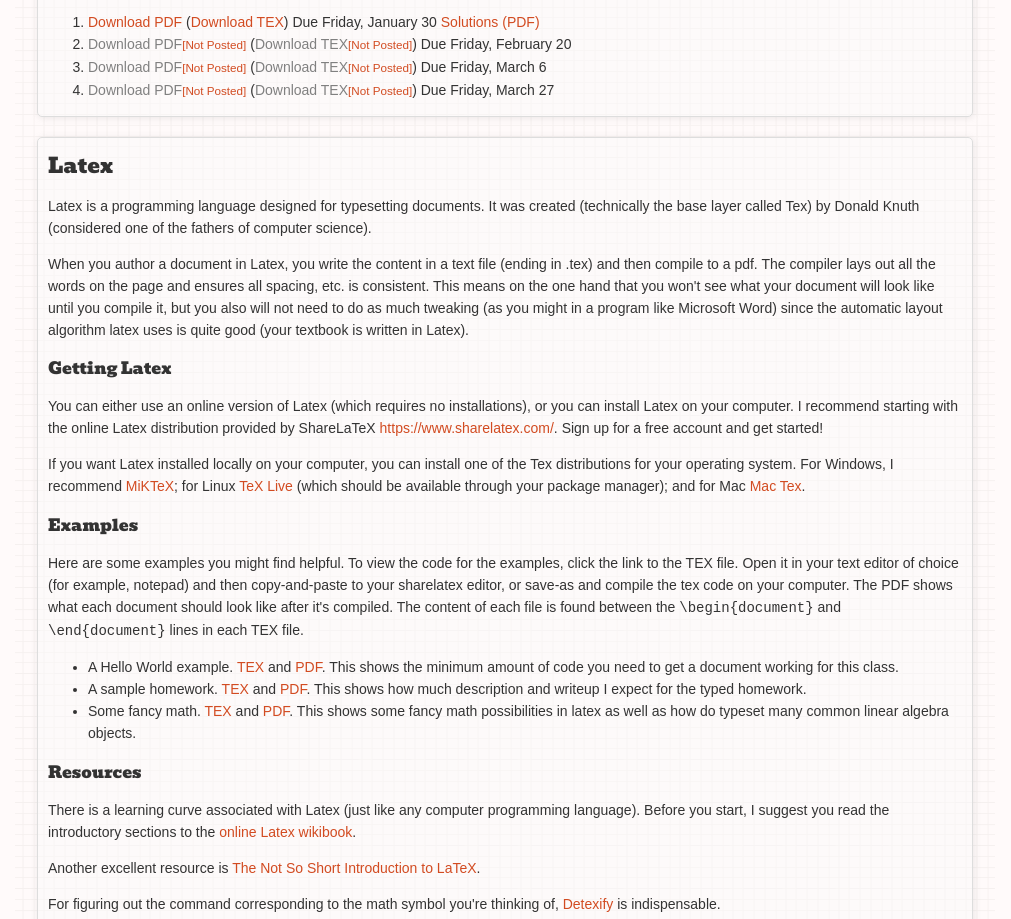
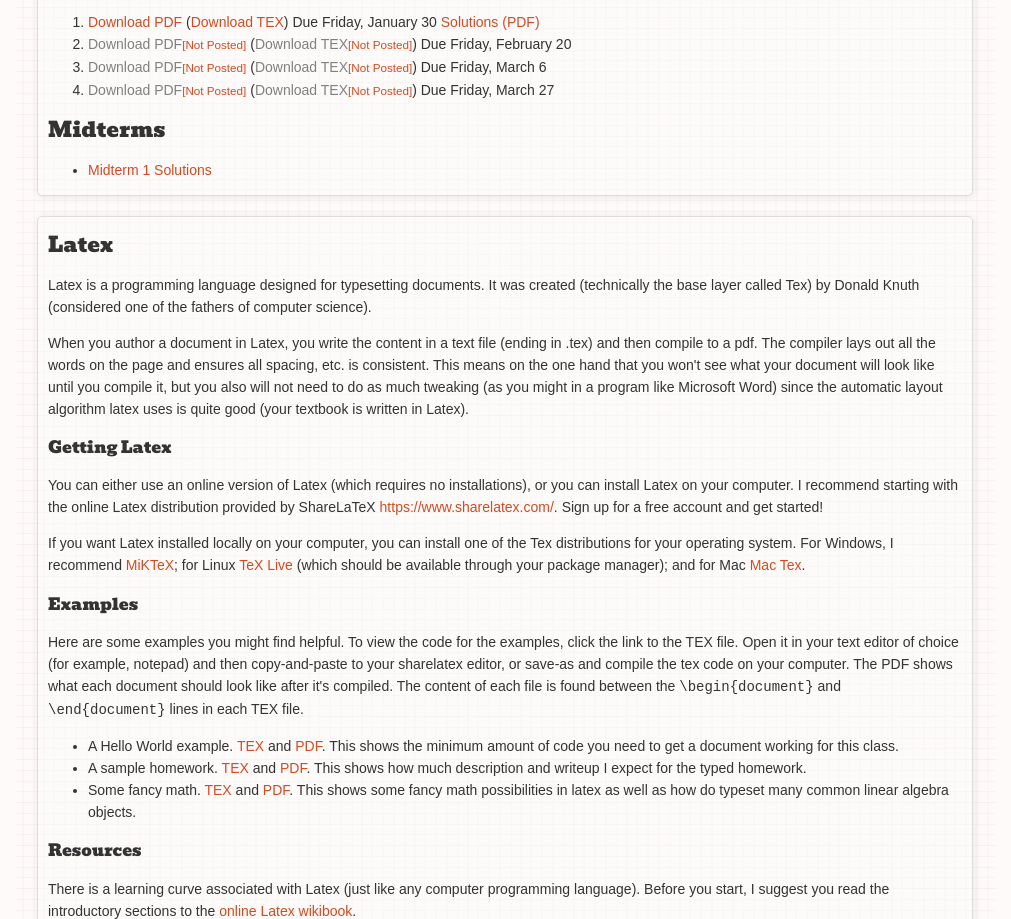
Before and after one commit to siefkenj/2015-linear-algebra-homepage, a plain HTML site: page index.html in a window 1280 px wide. Shown: the part 1012-1931 px from the top of the page, without its empty margins (135-1146 px from the left). Drawn offline with nearby package versions, Linux system fonts and the light colour scheme; a web font is replaced by a local one.

Commit message:
Added miterms

```diff
--- a/index.html
+++ b/index.html
@@ -95,6 +95,12 @@
 				<a href="">Download PDF</a> (<a href="">Download TEX</a>) Due Friday, March 27
 			</li>
 		</ol>
+		<h2>Midterms</h2>
+		<ul>
+			<li>
+		 		<a href="homework/midterm1_spaced_out_questions-solutions.pdf">Midterm 1 Solutions</a>
+			</li>
+		</ul>
 	</div>
 	<div id="latex" class="section">
 		<h2>Latex</h2>
```
Also changed, not shown: 4 other files.
